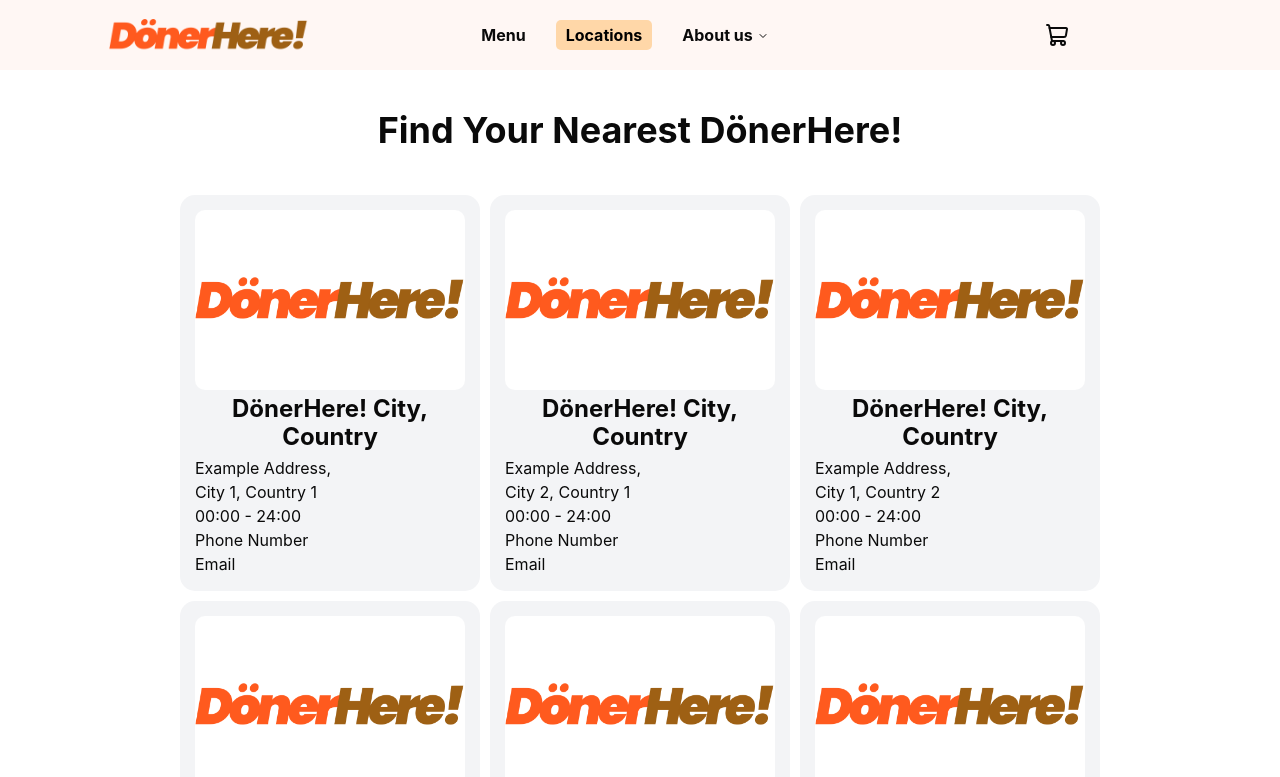
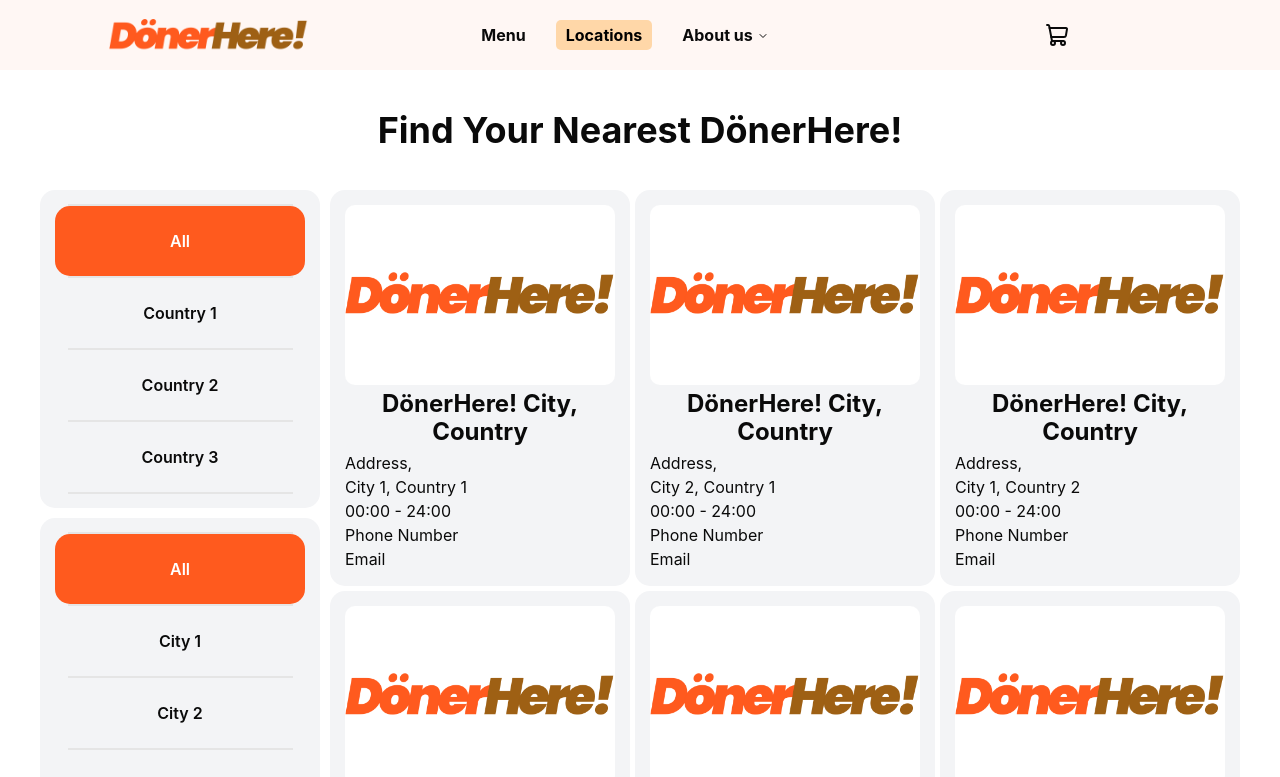
Before and after one commit to barannnnnnnnn/donerhere, a React (Vite) app: page /locations in a window 1280 px wide. Shown: the top 777 px of the page. Built offline with nearby package versions, Linux system fonts and the light colour scheme; a web font is replaced by a local one.

Commit message:
location filters

```diff
--- a/data/locations.ts
+++ b/data/locations.ts
@@ -13,7 +13,7 @@ export type Location = {
 export const locations: Location[] = [
   {
     name: "DönerHere! City, Country",
-    address: "Example Address",
+    address: "Address",
     city: "City 1",
     country: "Country 1",
     open: "00:00",
@@ -24,7 +24,7 @@ export const locations: Location[] = [
   },
   {
     name: "DönerHere! City, Country",
-    address: "Example Address",
+    address: "Address",
     city: "City 2",
     country: "Country 1",
     open: "00:00",
@@ -35,7 +35,7 @@ export const locations: Location[] = [
   },
   {
     name: "DönerHere! City, Country",
-    address: "Example Address",
+    address: "Address",
     city: "City 1",
     country: "Country 2",
     open: "00:00",
@@ -46,7 +46,7 @@ export const locations: Location[] = [
   },
   {
     name: "DönerHere! City, Country",
-    address: "Example Address",
+    address: "Address",
     city: "City 1",
     country: "Country 3",
     open: "00:00",
@@ -57,7 +57,7 @@ export const locations: Location[] = [
   },
   {
     name: "DönerHere! City, Country",
-    address: "Example Address",
+    address: "Address",
     city: "City 2",
     country: "Country 3",
     open: "00:00",
@@ -68,7 +68,7 @@ export const locations: Location[] = [
   },
   {
     name: "DönerHere! City, Country",
-    address: "Example Address",
+    address: "Address",
     city: "City 3",
     country: "Country 3",
     open: "00:00",
--- a/src/components/Footer.tsx
+++ b/src/components/Footer.tsx
@@ -33,9 +33,6 @@ function Footer() {
                 </a>
                 <a href="/locations" className="hover:text-[#9e6014]">
                   Locations
-                </a>
-                <a href="/our-story" className="hover:text-[#9e6014]">
-                  Our Story
                 </a>
               </div>
             </div>
--- a/src/components/MenuCategory.tsx
+++ b/src/components/LocationFilter.tsx
@@ -1,39 +1,29 @@
-import { useLocation, useNavigate } from "react-router";
-
-type Category = {
+type LocationFilterData = {
   name: string;
-  slug: string;
-  image: string;
+  isActive: boolean;
+  onClick: () => void;
 };
 
-function MenuCategory({ name, slug, image }: Category) {
-  const location = useLocation();
-  const navigate = useNavigate();
-
-  const isActive = location.pathname === `/menu/${slug}`;
-
+function LocationFilter({ name, isActive, onClick }: LocationFilterData) {
   return (
     <>
       <div className="flex flex-col items-center">
-        <div className="w-[90%] border-[1px] lg:-mt-[1px] -mt-[3px]"></div>
-        <button onClick={() => navigate(`/menu/${slug}`)}>
+        <div className="w-[90%] border-[1px] lg:-mt-[1px] -mt-[1px]"></div>
+        <button onClick={onClick}>
           <div
             className={`flex flex-col w-[250px] rounded-[15px] select-none ${isActive ? "bg-[#ff5a1e] text-white" : "hover:bg-gray-50"}`}
           >
             <div className="flex h-[70px]">
-              <div className="flex flex-1 justify-center items-center max-w-[90px]">
-                <img className="w-[50px] h-[50px]" src={image}></img>
-              </div>
               <div className="flex flex-1 justify-center items-center">
                 <div>{name}</div>
               </div>
             </div>
           </div>
         </button>
-        <div className="w-[90%] border-[1px] lg:-mb-[1px] -mb-[3px]"></div>
+        <div className="w-[90%] border-[1px] lg:-mb-[1px] -mb-[1px]"></div>
       </div>
     </>
   );
 }
 
-export default MenuCategory;
+export default LocationFilter;
--- /dev/null
+++ b/src/components/LocationFilterButton.tsx
@@ -0,0 +1,27 @@
+import {
+  Dialog,
+  DialogContent,
+  DialogHeader,
+  DialogTrigger,
+} from "../../@/components/ui/dialog";
+
+type LocationFilterButtonData = {
+  children: React.ReactNode;
+};
+
+function LocationFilterButton({ children }: LocationFilterButtonData) {
+  return (
+    <Dialog>
+      <div className="flex justify-center">
+        <DialogTrigger className="bg-[#ff5a1e] text-white p-[5px] pl-[15px] pr-[15px] w-[300px] rounded-[10px] font-semibold">
+          Browse Locations
+        </DialogTrigger>
+      </div>
+      <DialogContent className=" bg-gray-100 rounded-[15px] p-[15px] pt-[40px] w-fit font-semibold text-[16px]">
+        <DialogHeader>{children}</DialogHeader>
+      </DialogContent>
+    </Dialog>
+  );
+}
+
+export default LocationFilterButton;
--- a/src/components/LocationsCard.tsx
+++ b/src/components/LocationsCard.tsx
@@ -12,7 +12,7 @@ function LocationsCard({
   image,
 }: Location) {
   return (
-    <div className="bg-gray-100 p-[15px] w-[300px] h-fit m-[5px] rounded-[15px]">
+    <div className="bg-gray-100 p-[15px] w-[300px] h-fit rounded-[15px]">
       <img
         className="w-auto h-[180px] bg-white object-contain rounded-[10px]"
         src={image}
--- a/src/components/Navbar.tsx
+++ b/src/components/Navbar.tsx
@@ -61,12 +61,6 @@ function Navbar() {
                       About us
                     </NavigationMenuTrigger>
                     <NavigationMenuContent>
-                      <NavigationMenuLink
-                        href="/our-story"
-                        className="text-[16px] hover:text-[#9e6014] hover:bg-transparent"
-                      >
-                        Our story
-                      </NavigationMenuLink>
                       <NavigationMenuLink
                         href="/contact-us"
                         className="text-[16px] hover:text-[#9e6014] hover:bg-transparent"
@@ -187,14 +181,6 @@ function Navbar() {
                       Locations
                     </NavLink>
                     <NavLink
-                      to="/our-story"
-                      className={({ isActive }) =>
-                        `${isActive ? "text-orange-500 " : ""} hover:text-[#9e6014]`
-                      }
-                    >
-                      Our story
-                    </NavLink>
-                    <NavLink
                       to="/contact-us"
                       className={({ isActive }) =>
                         `${isActive ? "text-orange-500 " : ""} hover:text-[#9e6014]`
--- a/src/pages/Locations.tsx
+++ b/src/pages/Locations.tsx
@@ -1,7 +1,36 @@
+import { useState } from "react";
 import { locations } from "../../data/locations";
 import LocationsCard from "../components/LocationsCard";
+import LocationFilter from "../components/LocationFilter";
+import LocationFilterButton from "../components/LocationFilterButton";
 
 function Locations() {
+  const [selectedCountry, setSelectedCountry] = useState("All");
+  const [selectedCity, setSelectedCity] = useState("All");
+
+  const countries = [
+    "All",
+    ...new Set(locations.map((location) => location.country)),
+  ];
+
+  const cities = [
+    "All",
+    ...new Set(
+      locations
+        .filter(
+          (location) =>
+            selectedCountry === "All" || location.country === selectedCountry,
+        )
+        .map((location) => location.city),
+    ),
+  ];
+
+  const filteredLocations = locations.filter(
+    (location) =>
+      (selectedCountry === "All" || location.country === selectedCountry) &&
+      (selectedCity === "All" || location.city === selectedCity),
+  );
+
   return (
     <>
       <div className="sm:h-[120px] h-[70px] flex items-center justify-center">
@@ -9,10 +38,64 @@ function Locations() {
           Find Your Nearest DönerHere!
         </h2>
       </div>
-      <div className="flex justify-center items-center">
-        <div className="max-w-[1200px]">
-          <div className="flex flex-wrap justify-center">
-            {locations.map((location) => (
+      <div className="flex-1">
+        <div className="lg:hidden block w-full h-[50px]">
+          <LocationFilterButton>
+            <div className="flex flex-col gap-[30px] mr-[10px]">
+              <div className="flex flex-col items-center rounded-[15px] w-fit font-semibold h-fit border-2 p-[5px]">
+                <p>Countries</p>
+                {countries.map((country) => (
+                  <LocationFilter
+                    name={country}
+                    isActive={selectedCountry === country}
+                    onClick={() => {
+                      setSelectedCountry(country);
+                      setSelectedCity("All");
+                    }}
+                  ></LocationFilter>
+                ))}
+              </div>
+              <div className="flex flex-col items-center rounded-[15px] w-fit font-semibold h-fit border-2 p-[5px]">
+                <p>Cities</p>
+                {cities.map((city) => (
+                  <LocationFilter
+                    name={city}
+                    isActive={selectedCity === city}
+                    onClick={() => setSelectedCity(city)}
+                  ></LocationFilter>
+                ))}
+              </div>
+            </div>
+          </LocationFilterButton>
+        </div>
+      </div>
+      <div className="flex justify-center items-center mb-[10px]">
+        <div className="flex w-full max-w-[1200px]">
+          <div className="hidden lg:flex flex-col gap-[10px] mr-[10px]">
+            <div className="flex flex-col items-center bg-gray-100 rounded-[15px] p-[15px] w-[280px] font-semibold h-fit">
+              {countries.map((country) => (
+                <LocationFilter
+                  name={country}
+                  isActive={selectedCountry === country}
+                  onClick={() => {
+                    setSelectedCountry(country);
+                    setSelectedCity("All");
+                  }}
+                ></LocationFilter>
+              ))}
+            </div>
+            <div className="flex flex-col items-center bg-gray-100 rounded-[15px] p-[15px] w-[280px] font-semibold h-fit">
+              {cities.map((city) => (
+                <LocationFilter
+                  name={city}
+                  isActive={selectedCity === city}
+                  onClick={() => setSelectedCity(city)}
+                ></LocationFilter>
+              ))}
+            </div>
+          </div>
+          <div className="flex flex-wrap lg:justify-start justify-center gap-[5px]">
+            {filteredLocations.map((location) => (
               <LocationsCard
                 name={location.name}
                 address={location.address}
--- a/src/pages/Menu.tsx
+++ b/src/pages/Menu.tsx
@@ -29,15 +29,17 @@ function Menu() {
             </div>
           </div>
           <div className="flex-1">
-            <div className="lg:hidden block w-full h-[50px]">
+            <div className="lg:hidden block w-full h-[50px] ">
               <MenuCategoryButton>
-                {categories.map((category) => (
-                  <MenuCategory key={category.slug} {...category} />
-                ))}
+                <div className="flex flex-col items-center rounded-[15px] w-fit font-semibold h-fit">
+                  {categories.map((category) => (
+                    <MenuCategory key={category.slug} {...category} />
+                  ))}
+                </div>
               </MenuCategoryButton>
             </div>
             <div className="flex lg:justify-start justify-center">
-              <div className="flex flex-wrap justify-center gap-[5px]">
+              <div className="flex flex-wrap justify-center gap-[5px] ">
                 {filteredProducts.map((product) => (
                   <FoodCard
                     key={product.name}
--- a/src/pages/OurStory.tsx
+++ /dev/null
@@ -1,5 +0,0 @@
-function OurStory() {
-  return <p>OurStory</p>;
-}
-
-export default OurStory;
```
